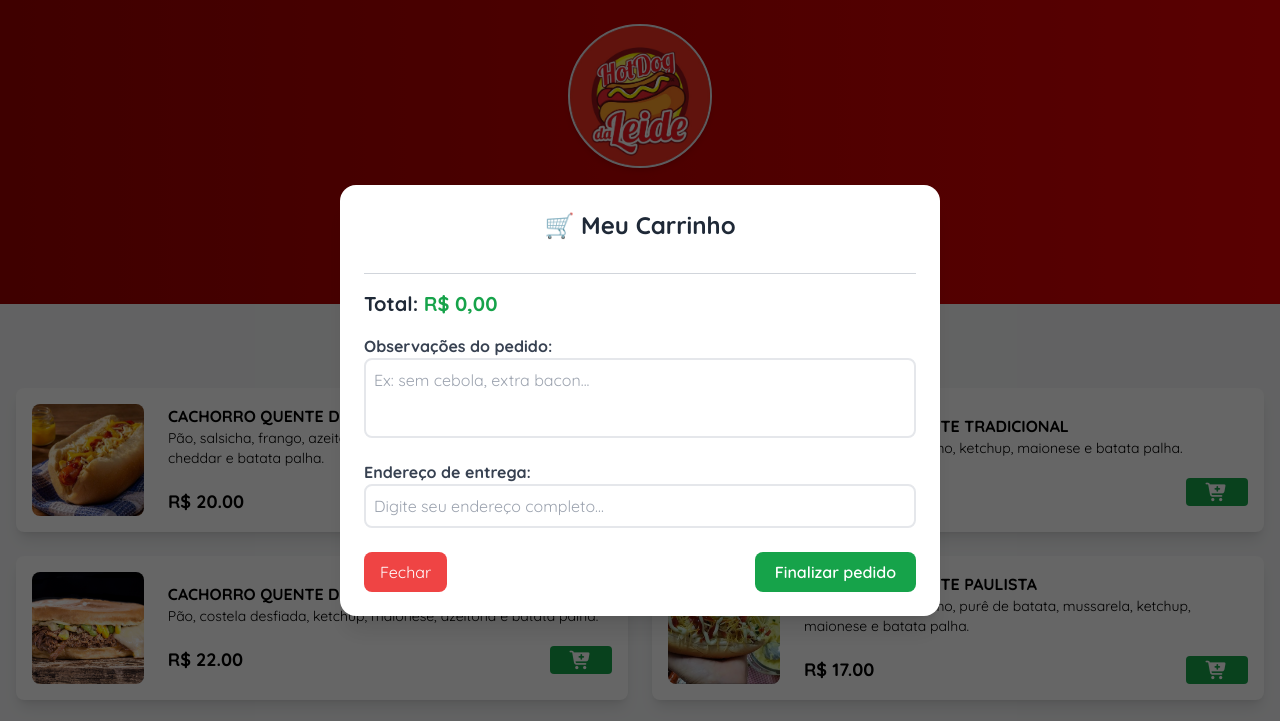
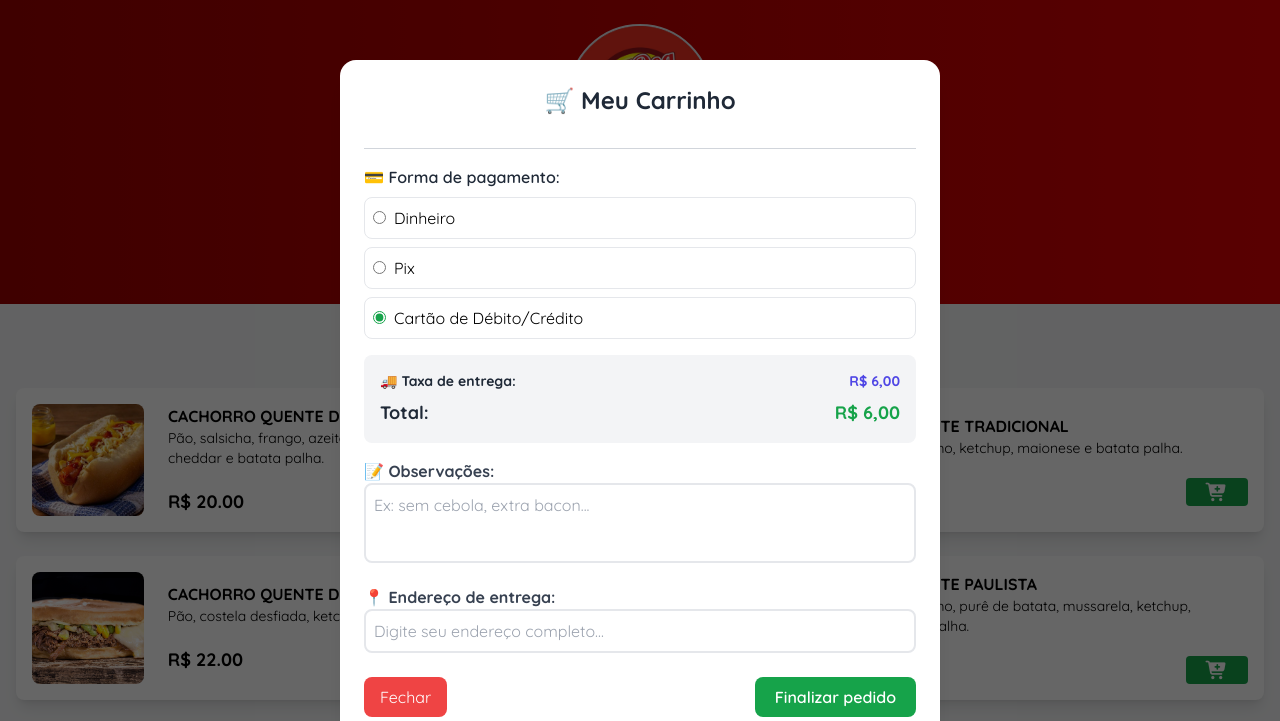
Before and after one commit to lfoadm/hotdog, a website: page index.html in a window 1280 px wide. Both pictures are taken after a click on the button "Ver carrinho". Shown: the top 721 px of the page. Drawn offline with nearby package versions, Linux system fonts and the light colour scheme.

Commit message:
forma de pagamento

```diff
--- a/index.html
+++ b/index.html
@@ -19,7 +19,6 @@
     <title>Hot Dog da Leide</title>
 </head>
 <body>
-
   <!-- Header -->
     <header class="w-full h-full bg-cover bg-center bg-gradient-to-r from-[#9e0001] to-[#e00003]">
       <div class="w-full h-full flex flex-col items-center justify-center">
@@ -45,7 +44,6 @@
         </div>
     </div>
     <main id="hotdog-menu" class="grid grid-cols-1 gap-6 md:gap-6 md:grid-cols-2 max-w-7xl mx-auto px-4 mt-2"></main>
-
     <div class="flex items-center justify-center mt-6">
         <div class="bg-[#FFAA00] rounded-lg flex items-center justify-center">
             <h3 class="text-xl md:text-3xl font-bold text-white px-4 py-2">
@@ -121,16 +119,13 @@
     <div class="mt-20">
         teste
     </div>
-
-
-
-
   </div>
   <!-- End Menu -->
 
   <!-- Modal cart -->
   <div id="cart-modal" class="bg-black/60 w-full h-full fixed inset-0 z-[99] hidden items-center justify-center">
     <div class="bg-white p-6 rounded-2xl shadow-xl w-[90%] max-w-[600px] relative">
+
         <!-- Título -->
         <h2 class="text-center font-bold text-2xl mb-4 text-gray-800">🛒 Meu Carrinho</h2>
 
@@ -139,13 +134,39 @@
 
         <hr class="border-gray-300 my-4">
 
-            <!-- Total -->
-            <h3 class="font-bold text-xl text-gray-800">
-            Total: <span id="cart-total" class="text-green-600">R$ 0,00</span>
+        <!-- Forma de pagamento -->
+        <div class="mb-4">
+          <p class="font-semibold text-gray-800 mb-2">💳 Forma de pagamento:</p>
+          <div class="grid grid-cols-1 gap-2">
+            <label class="flex items-center gap-2 p-2 border rounded-lg cursor-pointer hover:bg-gray-50">
+              <input id="money" type="radio" name="paymentMethod" value="Dinheiro" class="accent-green-600">
+              <span>Dinheiro</span>
+            </label>
+            <label class="flex items-center gap-2 p-2 border rounded-lg cursor-pointer hover:bg-gray-50">
+              <input id="pix" type="radio" name="paymentMethod" value="Pix" class="accent-green-600">
+              <span>Pix</span>
+            </label>
+            <label class="flex items-center gap-2 p-2 border rounded-lg cursor-pointer hover:bg-gray-50">
+              <input id="card" type="radio" name="paymentMethod" value="Cartão de Débito/Crédito" class="accent-green-600" checked>
+              <span>Cartão de Débito/Crédito</span>
+            </label>
+          </div>
+        </div>
+
+        <!-- Totais -->
+        <div class="bg-gray-100 p-4 rounded-lg mb-4">
+          <h5 class="font-bold text-sm text-gray-800 flex justify-between">
+            <span>🚚 Taxa de entrega:</span>
+            <span class="text-indigo-600">R$ 6,00</span>
+          </h5>
+          <h3 class="font-bold text-lg text-gray-800 flex justify-between mt-2">
+            <span>Total:</span>
+            <span id="cart-total" class="text-green-600">R$ 0,00</span>
           </h3>
+        </div>
 
         <!-- Observações -->
-            <label for="cart-notes" class="block font-bold mt-4 text-gray-700">Observações do pedido:</label>
+        <label for="notes" class="block font-bold text-gray-700">📝 Observações:</label>
         <textarea
           id="notes"
           placeholder="Ex: sem cebola, extra bacon..."
@@ -153,7 +174,7 @@
         ></textarea>
 
         <!-- Endereço -->
-            <label for="address" class="block font-bold mt-4 text-gray-700">Endereço de entrega:</label>
+        <label for="address" class="block font-bold mt-4 text-gray-700">📍 Endereço de entrega:</label>
         <input
           type="text"
           id="address"
@@ -174,6 +195,8 @@
     </div>
   </div>
 
+
+  <!-- Modal cart -->
     <!-- End Modal cart -->
 
 
--- a/script.js
+++ b/script.js
@@ -79,7 +79,8 @@ function addToCart(name, price, description) {
 // Atualiza o carrinho
 function updateCartModal() {
     cartItemsContainer.innerHTML = '';
-    let total = 0;
+    let total = 6;
+
 
     cart.forEach(item => {
         const cartItemElement = document.createElement('div');
@@ -100,11 +101,8 @@ function updateCartModal() {
             </div>
         </div>
         `
-
         total += item.price * item.quantity;
-
         cartItemsContainer.appendChild(cartItemElement)
-
     })
 
     cartTotal.textContent = total.toLocaleString("pt-BR", {
@@ -219,6 +217,10 @@ checkoutBtn.addEventListener('click', function() {
         return;
     }
 
+    // PEGAR FORMA DE PAGAMENTO SELECIONADA
+    const paymentMethod = document.querySelector('input[name="paymentMethod"]:checked')?.value || "Não informado";
+
+
     // Enviar o pedido para o whatsapp
     const cartItems = cart
     .map(item => `• ${item.name} (R$ ${item.price.toFixed(2)}) x ${item.quantity}`)
@@ -236,12 +238,14 @@ checkoutBtn.addEventListener('click', function() {
     currency: 'BRL'
     });
 
+    // Mensagem do WhatsApp
     const message = encodeURIComponent(
         `✨ *Novo Pedido!* ✨\n\n` +
         `📦 *Itens do pedido:*\n${cartItems}\n\n` +
         `💰 *Total:* ${totalafter}\n` +
+        `💳 *Forma de pagamento:* ${paymentMethod}\n` +   // <-- aqui entra
         `📍 *Endereço:* ${address}\n\n` +
-    `📝 *Observações:* ${observations || "_Nenhuma observação_"}\n\n` +
+        `📝 *Observações:* ${observations || "_-_"}\n\n` +
         `✅ _Aguardando confirmação!_`
     );
 
```
Also changed, not shown: styles/output.css. Lines whose indentation alone changed are shown as unchanged.
